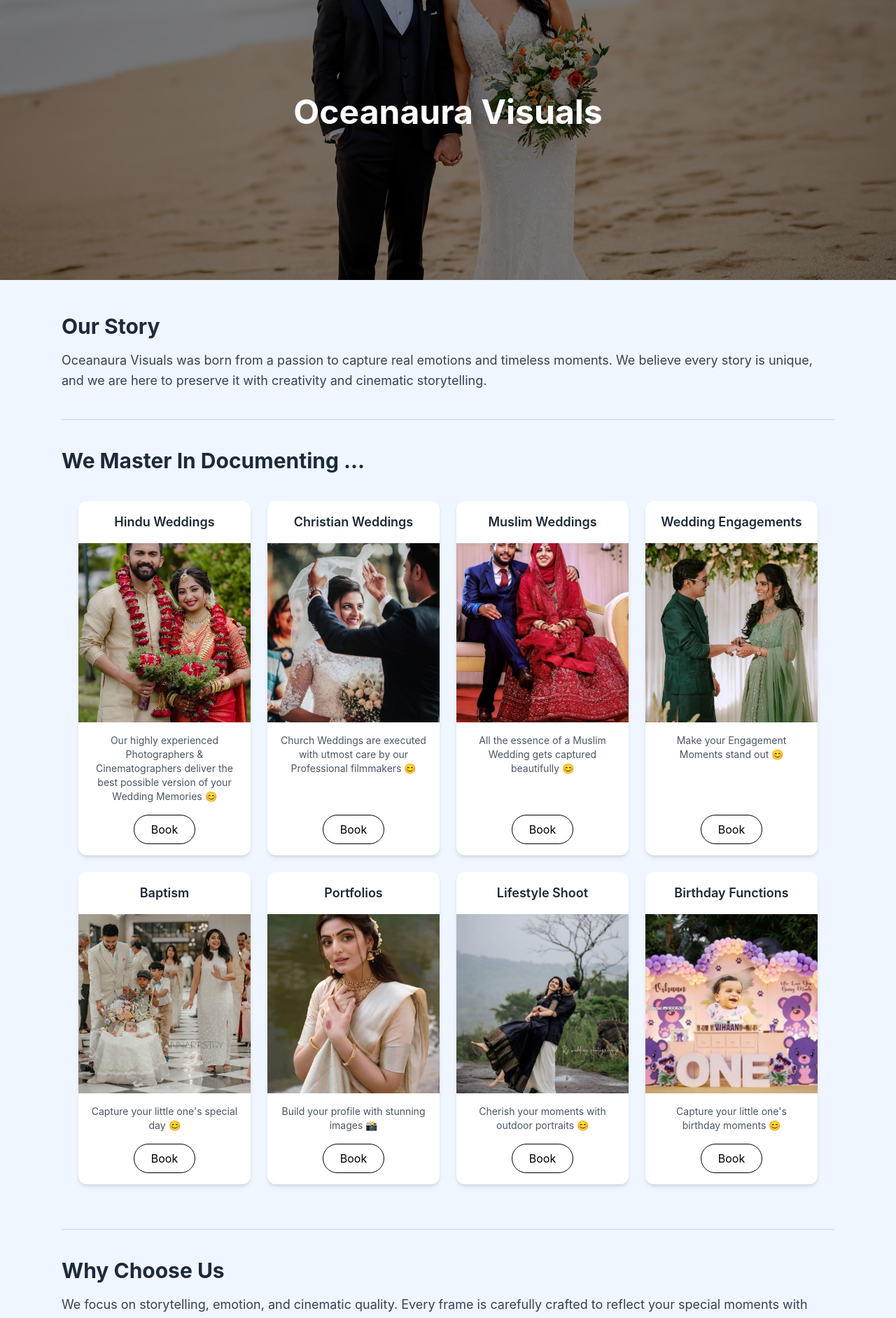
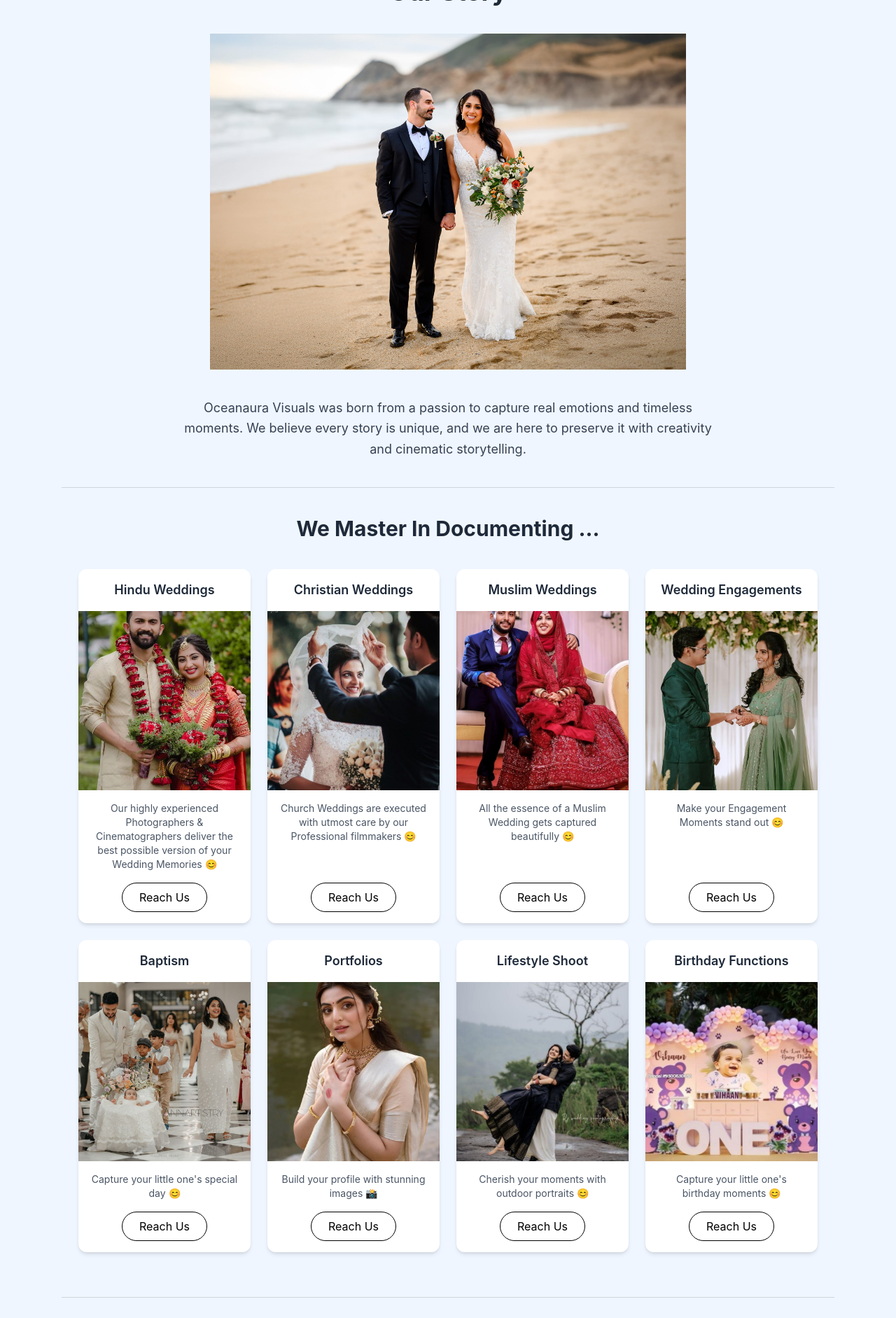
Before and after one commit to Appudevu2024/oceanaura-visuals, a React (Vite) app: page /about in a window 1280 px wide. Shown: the part 160-2043 px from the top of the page at 70% size. Built offline with nearby package versions, Linux system fonts and the light colour scheme.

Commit message:
Several pages updated

```diff
--- a/src/components/Card.jsx
+++ b/src/components/Card.jsx
@@ -85,7 +85,7 @@ const Card = () => {
                 rel="noopener noreferrer"
                 className="bg-white border hover:bg-green-600 text-black dark:bg-black dark:text-white px-6 py-2 rounded-full transition"
               >
-                Book
+                Reach Us
               </a>
             </div>
           </div>
--- a/src/pages/AboutPage.jsx
+++ b/src/pages/AboutPage.jsx
@@ -7,30 +7,26 @@ const AboutPage = () => {
   return (
     <div className="w-full bg-blue-50 dark:bg-gray-900 text-gray-800 dark:text-white">
 
-
-      <div className="relative h-[40vh] sm:h-[50vh] md:h-[60vh]">
-        <img
-          src={AboutImage}
-          alt="About Oceanaura"
-          className="w-full h-full object-cover"
-        />
-
-        <div className="absolute inset-0 bg-black/50 flex items-center justify-center text-center px-4">
-          <h1 className="text-white text-xl sm:text-3xl md:text-5xl font-bold leading-tight">
-            Oceanaura Visuals
-          </h1>
-        </div>
-      </div>
-
-
       <div className="max-w-6xl mx-auto px-4 sm:px-6 py-8 sm:py-12 space-y-8 sm:space-y-10">
 
 
-        <div>
-          <h2 className="text-xl sm:text-2xl md:text-3xl font-bold mb-3 sm:mb-4">
+        <div className="text-center">
+          <h1 className="text-2xl sm:text-3xl md:text-4xl font-bold">
             Our Story
-          </h2>
-          <p className="text-sm sm:text-base md:text-lg text-gray-700 dark:text-gray-300 leading-relaxed">
+          </h1>
+        </div>
+
+
+        <div className="h-[40vh] sm:h-[50vh] md:h-[60vh] overflow-hidden rounded-xl">
+          <img
+            src={AboutImage}
+            alt="About Oceanaura"
+            className="w-full h-full object-contain"
+          />
+        </div>
+
+        <div className="text-center px-2">
+          <p className="text-sm sm:text-base md:text-lg text-gray-700 dark:text-gray-300 leading-relaxed max-w-3xl mx-auto">
             Oceanaura Visuals was born from a passion to capture real emotions and
             timeless moments. We believe every story is unique, and we are here to
             preserve it with creativity and cinematic storytelling.
@@ -41,7 +37,7 @@ const AboutPage = () => {
 
 
         <div>
-          <h2 className="text-xl sm:text-2xl md:text-3xl font-bold mb-3 sm:mb-4">
+          <h2 className="text-xl sm:text-2xl md:text-3xl font-bold text-center mb-4">
             We Master In Documenting ...
           </h2>
           <Card />
@@ -50,11 +46,11 @@ const AboutPage = () => {
         <hr className="border-gray-300 dark:border-gray-700" />
 
 
-        <div>
-          <h2 className="text-xl sm:text-2xl md:text-3xl font-bold mb-3 sm:mb-4">
+        <div className="text-center px-2">
+          <h2 className="text-xl sm:text-2xl md:text-3xl font-bold mb-4">
             Why Choose Us
           </h2>
-          <p className="text-sm sm:text-base md:text-lg text-gray-700 dark:text-gray-300 leading-relaxed">
+          <p className="text-sm sm:text-base md:text-lg text-gray-700 dark:text-gray-300 leading-relaxed max-w-3xl mx-auto">
             We focus on storytelling, emotion, and cinematic quality. Every frame is
             carefully crafted to reflect your special moments with elegance and
             creativity.
@@ -70,20 +66,11 @@ const AboutPage = () => {
           </h3>
 
           <Link to="/contact">
-            <button
-              className="bg-white text-black
-              dark:bg-gray-800 dark:text-white
-              hover:bg-gray-200 dark:hover:bg-gray-700
-              px-4 sm:px-6 py-2 sm:py-3
-              text-sm sm:text-base
-              rounded-full transition shadow-md hover:scale-105"
-            >
+            <button className="bg-white text-black dark:bg-gray-800 dark:text-white hover:bg-gray-200 dark:hover:bg-gray-700 px-4 sm:px-6 py-2 sm:py-3 text-sm sm:text-base rounded-full transition shadow-md hover:scale-105">
               Contact Us
             </button>
           </Link>
         </div>
-
-        <hr className="border-gray-300 dark:border-gray-700" />
 
       </div>
     </div>
--- a/src/pages/GalleryPage.jsx
+++ b/src/pages/GalleryPage.jsx
@@ -31,14 +31,14 @@ const GalleryPage = () => {
             className="relative overflow-hidden rounded-lg sm:rounded-xl cursor-pointer group"
             onClick={() => setSelectedImage(img)}
           >
+ <div className="relative w-full aspect-[3/4] overflow-hidden rounded-lg group">
   <img
     src={img}
     alt={`gallery-${index}`}
-              className="w-full h-40 sm:h-52 md:h-64 object-cover
-              transform group-hover:scale-110 transition duration-500"
+    className="absolute inset-0 w-full h-full object-cover
+    group-hover:scale-110 transition duration-500"
   />
-
-
+</div>
             <div className="absolute inset-0 bg-black/40 opacity-0 group-hover:opacity-100 flex items-center justify-center text-white text-sm sm:text-base transition">
               View
             </div>
```
Lines whose indentation alone changed are shown as unchanged.
